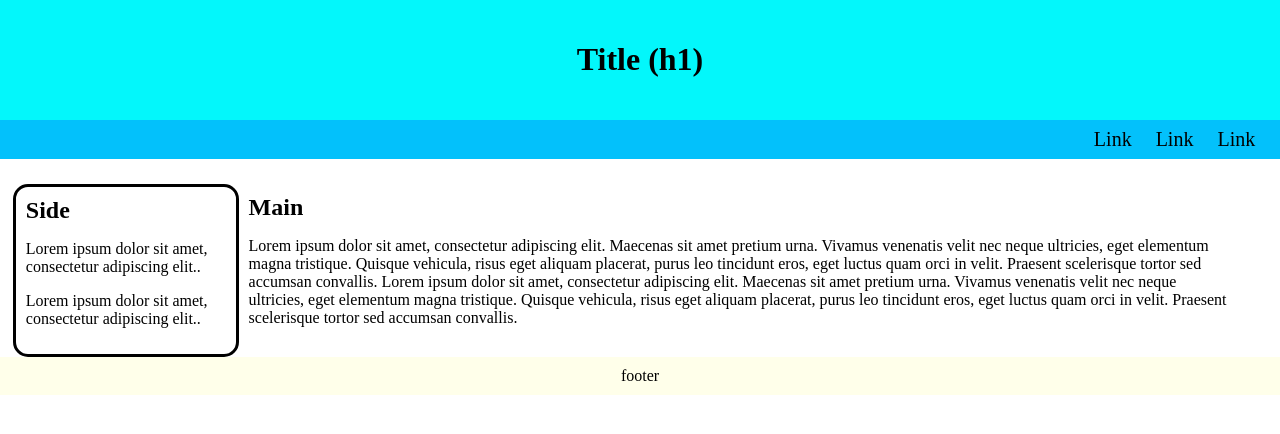
After one commit to noodleWrecker7/noodleserv, a PHP site: page /indexTEMP.html in a window 1280 px wide. The commit adds this page. Shown: the top 434 px of the page. Run offline with PHP 8.4, Linux system fonts and the light colour scheme.

Commit message:
its temp i promise

```diff
--- a/index.css
+++ b/index.css
@@ -57,9 +57,7 @@ footer {
 }
 
 .links p {
-    border: grey;
-    border-style: solid;
-    border-width: 1px;
+    border: none;
 }
 
 .row {
--- /dev/null
+++ b/indexTEMP.html
@@ -0,0 +1,38 @@
+<html>
+        <meta name="viewport" content="width=device-width, initial-scale=1">
+    <head>
+        <title>noodles stuff</title>
+        <link rel="stylesheet" type="text/css" href="index.css"><link>
+    </head>
+    <header>
+        <h1>Title (h1)</h1>
+    </header>
+    <div class="topnav">
+        <a href="#">Link</a>
+        <a href="#">Link</a>
+        <a href="#">Link</a>
+    </div>
+
+    <div class="row">
+
+        <div class="column side">
+            <h2>Side</h2>
+            <div class="links">
+                <p>Lorem ipsum dolor sit amet, consectetur adipiscing elit..</p>
+                <p>Lorem ipsum dolor sit amet, consectetur adipiscing elit..</p>
+            </div>
+        </div>
+
+
+        <div class="column main">
+            <h2>Main</h2>
+            <p>Lorem ipsum dolor sit amet, consectetur adipiscing elit. Maecenas sit amet pretium urna. Vivamus venenatis velit nec neque ultricies, eget elementum magna tristique. Quisque vehicula, risus eget aliquam placerat, purus leo tincidunt eros, eget luctus quam orci in velit. Praesent scelerisque tortor sed accumsan convallis.
+
+            Lorem ipsum dolor sit amet, consectetur adipiscing elit. Maecenas sit amet pretium urna. Vivamus venenatis velit nec neque ultricies, eget elementum magna tristique. Quisque vehicula, risus eget aliquam placerat, purus leo tincidunt eros, eget luctus quam orci in velit. Praesent scelerisque tortor sed accumsan convallis.</p>
+        </div>
+
+    </div>
+    <footer>
+        footer
+    </footer>
+</html>
```
Also changed, not shown: index.html (+10 -12 lines).
